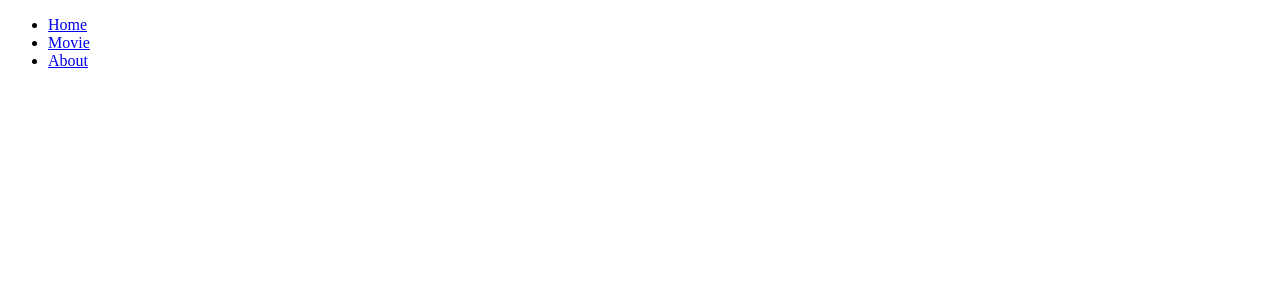
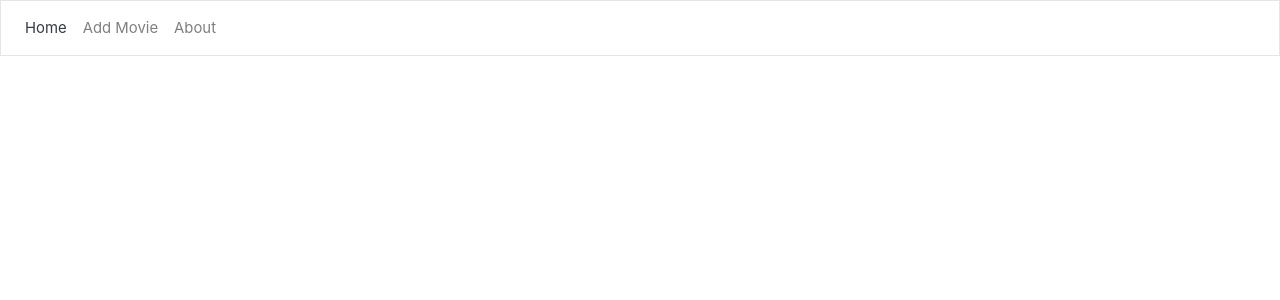
Before and after one commit to MargineanuAndrei/PER-app, a React (Create React App) app in the folder front/: page /create in a window 1280 px wide. Shown: the top 300 px of the page. Built offline with nearby package versions, Linux system fonts and the light colour scheme.

Commit message:
add some styles to home route with

```diff
--- a/front/public/index.html
+++ b/front/public/index.html
@@ -3,6 +3,7 @@
   <head>
     <meta charset="utf-8">
     <meta name="viewport" content="width=device-width, initial-scale=1, shrink-to-fit=no">
+    <link rel="stylesheet" href="https://bootswatch.com/4/litera/bootstrap.min.css">
     <title>PER APP</title>
   </head>
   <body>
--- a/front/src/components/Header.js
+++ b/front/src/components/Header.js
@@ -4,19 +4,21 @@ import { Link } from "react-router-dom";
 class Header extends Component {
   render() {
     return (
-      <div>
-        <ul>
-          <li>
-            <Link to="/">Home</Link>
-          </li>
-          <li>
-            <Link to="/movie">Movie</Link>
-          </li>
-          <li>
-            <Link to="/about">About</Link>
-          </li>
-        </ul>
-      </div>
+      <nav className="navbar navbar-expand-lg navbar-light bg-light">
+        <div className="collapse navbar-collapse" id="navbarColor03">
+          <ul className="navbar-nav mr-auto">
+            <li className="nav-item active">
+              <Link to="/" className="nav-link" >Home <span className="sr-only">(current)</span></Link>
+            </li>
+            <li className="nav-item">
+              <Link to="/create" className="nav-link">Add Movie</Link>
+            </li>
+            <li className="nav-item">
+              <Link to="/about" className="nav-link">About</Link>
+            </li>
+          </ul>
+        </div>
+      </nav>
     );
   }
 }
--- a/front/src/components/Home.js
+++ b/front/src/components/Home.js
@@ -14,7 +14,6 @@ class Home extends Component {
     axios.get('http://localhost:5000/movies')
       .then(response => {
         const movies = response.data.data;
-        console.log(movies);
         this.setState({ movies });
       });
   }
@@ -25,19 +24,34 @@ class Home extends Component {
 
   render() {
     return (
-      <div>
-        <h2>Home sweet home</h2>
-
-        {
+      <div className="container">
+        <h3 className="text-success my-header">Available Movies</h3>
+          <div className="col-lg-12">
+            <div className="row">
+            {
             this.state.movies.map(movie => {
               return(
-                <div key={movie.id}>
-                  <div>{movie.title}</div>
+                <div key={movie.id} className="col-lg-4 card-container">
+                  <div key={movie.id} className="card border-primary mb-3 card-content">
+                    <div className="card-header">
+                      {movie.title}
+                    </div>
+                    <div className="card-body">
+                      <p className="card-text">
+                        <span className="badge badge-success"><strong>Movie Rating: {movie.rating}</strong></span><br/>
+                        {movie.description}
+                      </p>
+                    </div>
+                    <div className="card-footer text-muted button-wraper">
+                      <button type="button" className="btn btn-secondary costum-button">Details</button>
+                    </div>
+                  </div>
                 </div>
               );
             })
-        }
-
+          }
+          </div>
+        </div>
       </div>
     );
   }
--- /dev/null
+++ b/front/src/css/style.css
@@ -0,0 +1,22 @@
+.card-container{
+  padding: 0%;
+}
+
+.card-content{
+  margin: 2%;
+  height: 100%;
+}
+
+.my-header{
+  margin-top: 10px;
+  text-align: center;
+}
+.costum-button{
+  width: 50%;
+}
+
+.button-wraper{
+  display: flex;
+  align-items: center;
+  justify-content: center;
+}
--- a/front/src/index.js
+++ b/front/src/index.js
@@ -1,5 +1,6 @@
 import React from 'react';
 import ReactDOM from 'react-dom';
 import App from './components/App';
+import './css/style.css';
 
 ReactDOM.render(<App />, document.getElementById('root'));
```
